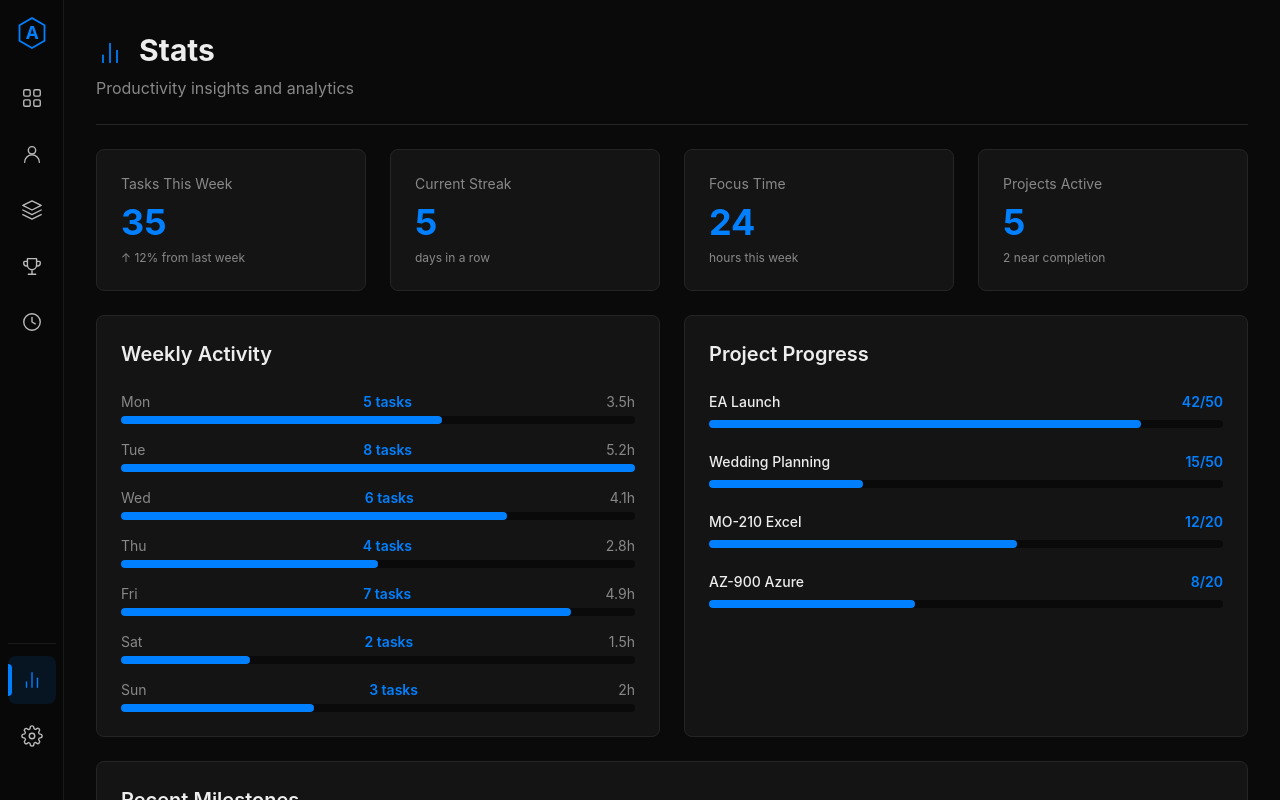
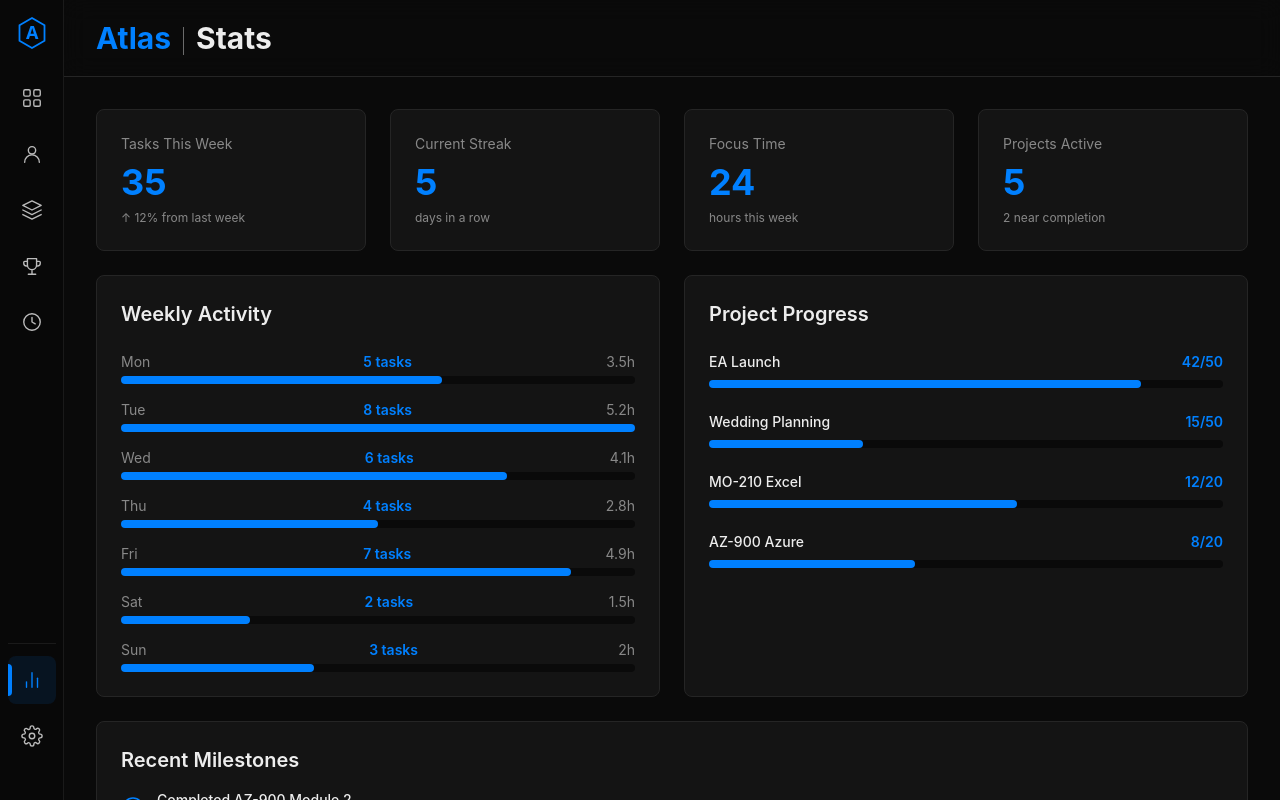
Before and after one commit to atlasbotadmin/mission-control, a Next.js app: page /stats in a window 1280 px wide. Built offline with nearby package versions, Linux system fonts and the light colour scheme.

Commit message:
Add PageHeader to Stats page

```diff
--- a/app/stats/page.tsx
+++ b/app/stats/page.tsx
@@ -1,4 +1,5 @@
 'use client';
+import PageHeader from '../components/PageHeader';
 
 export default function StatsPage() {
   const weeklyStats = [
@@ -21,15 +22,9 @@ export default function StatsPage() {
   const maxTasks = Math.max(...weeklyStats.map(s => s.tasks));
 
   return (
-    <div className="min-h-screen bg-background p-4 md:p-8">
-      <div className="max-w-7xl mx-auto space-y-6">
-        {/* Header */}
-        <header className="pb-6 border-b border-border">
-          <h1 className="text-3xl font-bold">
-            <svg width="28" height="28" viewBox="0 0 24 24" fill="none" stroke="#0080FF" strokeWidth="1.5" strokeLinecap="round" strokeLinejoin="round" className="inline-block mr-2 align-middle"><path d="M18 20V10" /><path d="M12 20V4" /><path d="M6 20v-6" /></svg> Stats
-          </h1>
-          <p className="text-muted mt-2">Productivity insights and analytics</p>
-        </header>
+    <div className="min-h-screen bg-background">
+      <PageHeader title="Stats" />
+      <div className="max-w-7xl mx-auto space-y-6 p-4 md:p-8">
 
         {/* Overview Cards */}
         <div className="grid grid-cols-1 md:grid-cols-2 lg:grid-cols-4 gap-6">
```
